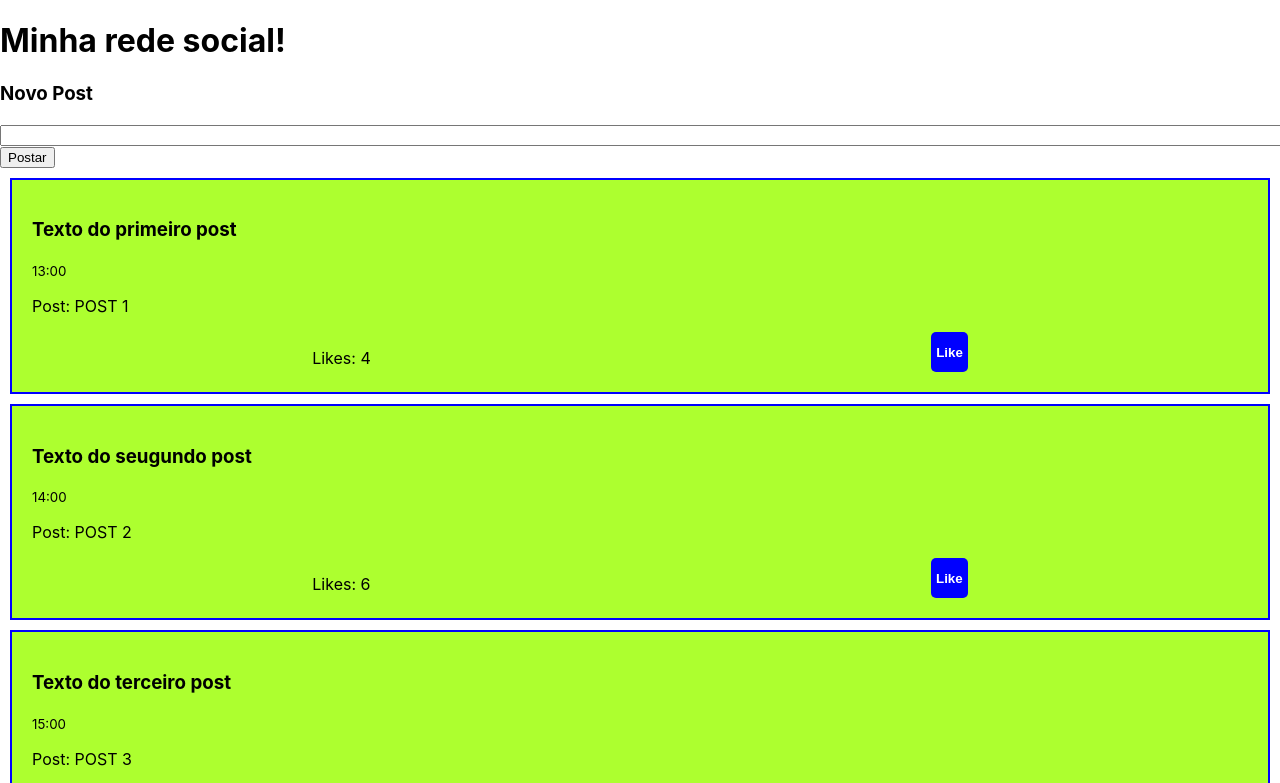
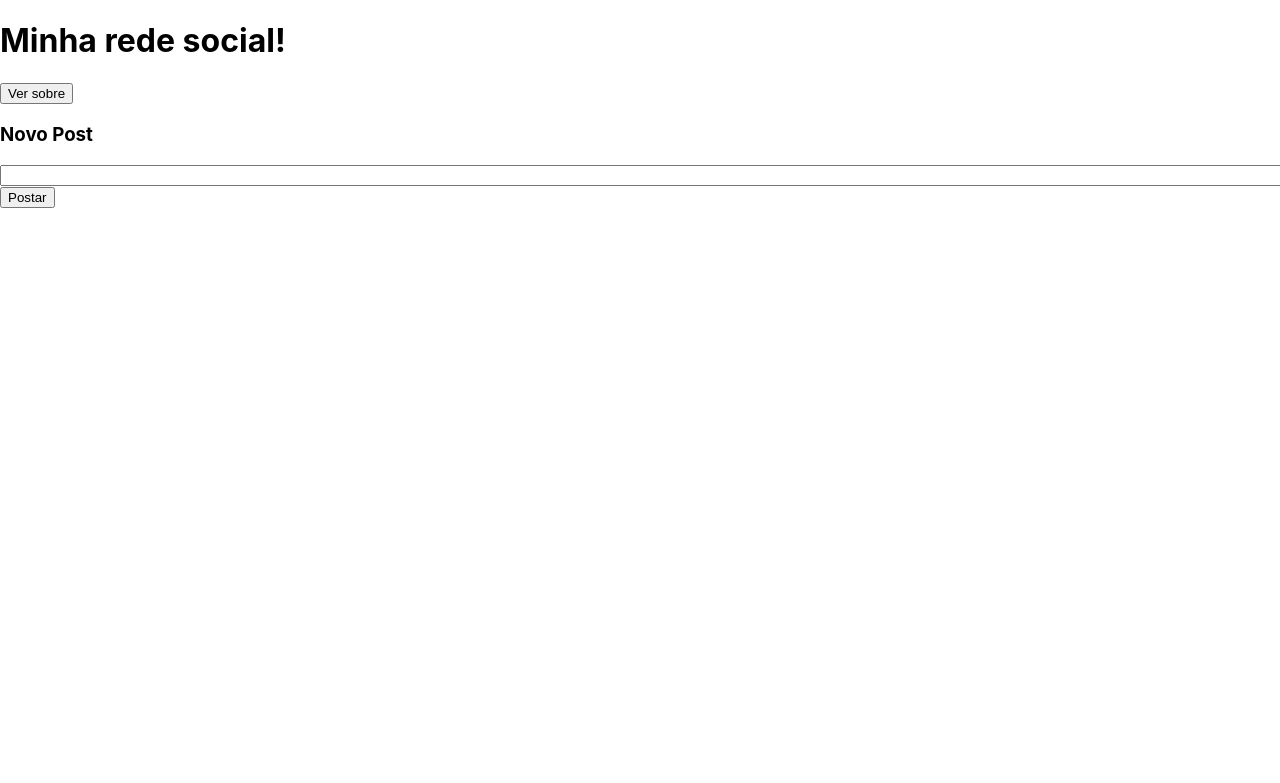
Before and after one commit to outlookcast/curso_react_p1, a React (Create React App) app: page / in a window 1280 px wide. Shown: the top 783 px of the page. Built offline with nearby package versions, Linux system fonts and the light colour scheme.

Commit message:
salvando tutorial

```diff
--- a/package.json
+++ b/package.json
@@ -5,6 +5,7 @@
   "dependencies": {
     "react": "^16.6.3",
     "react-dom": "^16.6.3",
+    "react-router-dom": "^4.3.1",
     "react-scripts": "2.1.1"
   },
   "scripts": {
--- a/src/App.js
+++ b/src/App.js
@@ -1,61 +1,41 @@
 import React, { Component } from 'react';
-import Post from "./Components/post";
-import PostCreator from "./Components/postCreator";
-
-const postArray = [
-  {
-    text: "Texto do primeiro post",
-    time: "13:00",
-    post: "POST 1",
-    initialLikes: 4
-  },
-  {
-    text: "Texto do seugundo post",
-    time: "14:00",
-    post: "POST 2",
-    initialLikes: 6
-  },
-  {
-    text: "Texto do terceiro post",
-    time: "15:00",
-    post: "POST 3",
-    initialLikes: 8
-  },
-  {
-    text: "Texto do quarto post",
-    time: "16:00",
-    post: "POST 4",
-    initialLikes: 2
-  }
-];
-
-
+import { Switch, Route, BrowserRouter } from "react-router-dom";
+import TimeLine from "./Components/timeline";
+import PostDetails from "./Components/postDetails";
 
 class App extends Component {
 
-  constructor(){
-    super();
-    this.state = {
-      postArray: postArray
-    };
+    showNotFound() {
+        return (
+            <div>
+                <p style={{
+                    textAlign: "center"
+                }}> Pagina nao encontrada!</p>
+            </div>
+        );
     }
 
-  insertPost(newPost){
-    const myPosts = this.state.postArray;
-    myPosts.unshift(newPost);
-    this.setState({postArray: myPosts});
+    shouAboutPage() {
+        return (
+            <div>
+                <p style={{
+                    textAlign: "center"
+                }}> Sou uma pagina feita em React!</p>
+            </div>
+        );
     }
 
     render() {
         return (
             <div>
-        <h1>Minha rede social!</h1>
-        <PostCreator onCreate={this.insertPost.bind(this)}/>
-        {this.state.postArray.map(post => {
-          return (
-            <Post text={post.text} time={post.time} key={post.text} initialLikes={post.initialLikes} post={post.post}></Post>
-          )
-        })}
+                <BrowserRouter>
+                    <Switch>
+                        <Route path="/post/:time" component={PostDetails} />
+                        <Route exact path="/" component={TimeLine} />
+                        <Route exact path="/sobre" component={this.shouAboutPage} />
+                        <Route path="*" component={this.showNotFound} />
+                    </Switch>
+                </BrowserRouter>
             </div>
                 )
             }
--- a/src/Components/post.js
+++ b/src/Components/post.js
@@ -11,10 +11,30 @@ class Post extends Component {
         };
     }
 
+    setLike() {
+        this.setState({ likes: this.state.likes + 1 }, () => {
+            console.log("Likes: ", this.state.likes)
+            this.savingInStorageWithPost();
+        })
+    }
+
+    savingInStorageWithPost() {
+        const posts = JSON.parse(localStorage.getItem('posts'));
+        const updatePosts = posts.map(savedPost => {
+            if (savedPost.time === this.props.time) {
+                savedPost.initialLikes = this.state.likes;
+            }
+            return savedPost;
+        });
+        localStorage.setItem('posts', JSON.stringify(updatePosts));
+    }
+
     render() {
         return (
             <div className={"post"}>
-                <h3>{this.props.text}</h3>
+                <h3 onClick={()=> {
+                    this.props.onNavigate();
+                }}>{this.props.text}</h3>
                 <small>{this.props.time}</small>
                 <p>Post: {this.props.post}</p>
                 <div style={likeLike}>
@@ -29,9 +49,7 @@ class Post extends Component {
                             fontWeight: 'bolder'
                         }
                     } onClick={() => {
-                        this.setState({ likes: this.state.likes + 1 }, () => {
-                            console.log("Likes: ", this.state.likes)
-                        })
+                        this.setLike();
                     }
                     }>Like</button>
                 </div>
--- /dev/null
+++ b/src/Components/postDetails.js
@@ -0,0 +1,37 @@
+import React, { Component } from "react";
+import Post from "./post";
+
+class PostDetails extends Component {
+    constructor(){
+        super();
+        this.state = {
+            post: null
+        }
+    }
+
+    componentDidMount(){
+        this.getFromLocalStorage();
+    }
+
+    getFromLocalStorage() {
+        const posts =  JSON.parse(localStorage.getItem("posts"));
+        const post = posts.filter((savedPost) => {
+            return savedPost.time.toString() === this.props.match.params.time;
+        })[0];
+        this.setState({post});
+    }
+
+    render() {
+        if (!this.state.post) {
+            return (<div>Loading...</div>)
+        } else {
+            return (
+                <div>
+                    <Post text={this.state.post.text} time={this.state.post.time} key={this.state.post.time} initialLikes={this.state.post.initialLikes} post={this.state.post.post}/>
+                </div>
+            )
+        }
+    }
+}
+
+export default PostDetails;
--- /dev/null
+++ b/src/Components/timeline.js
@@ -0,0 +1,65 @@
+import React, { Component } from 'react';
+import Post from "./post";
+import PostCreator from "./postCreator";
+
+class TimeLine extends Component {
+
+  constructor() {
+    super();
+    this.state = {
+      postArray: []
+    };
+  }
+
+  componentDidMount() {
+    console.log('App did mount')
+    this.getFromStorage();
+  }
+
+  insertPost(newPost) {
+    const myPosts = this.state.postArray;
+    myPosts.unshift(newPost);
+    this.setState({ postArray: myPosts });
+    this.saveInStorage(myPosts);
+  }
+
+  saveInStorage() {
+    const posts = JSON.stringify(this.state.postArray);
+    localStorage.setItem('posts', posts);
+  }
+
+
+  getFromStorage() {
+    const posts = localStorage.getItem('posts');
+    if (posts) {
+      this.setState({
+        postArray: JSON.parse(posts)
+      })
+        ;
+    }
+  }
+
+  onNavigate(post){
+    this.props.history.push("/post/"+post.time)
+  }
+
+
+  render() {
+    return (
+      <div>
+        <h1>Minha rede social!</h1>
+        <button onClick={()=>{
+          this.props.history.push("/sobre");
+        }}> Ver sobre</button>
+        <PostCreator onCreate={this.insertPost.bind(this)} />
+        {this.state.postArray.map((post, i) => {
+          return (
+            <Post text={post.text} time={post.time} key={post.time} initialLikes={post.initialLikes} post={post.post} onNavigate={()=> this.onNavigate(post)}></Post>
+          )
+        })}
+      </div>
+    )
+  }
+}
+
+export default TimeLine;
```
Also changed, not shown: src/Components/autor.js (added, +13 -0 lines), src/Components/postCreator.js (+9 -9 lines), 1 other file (tests, documents, lock files or other folders). Lines whose indentation alone changed are shown as unchanged.
